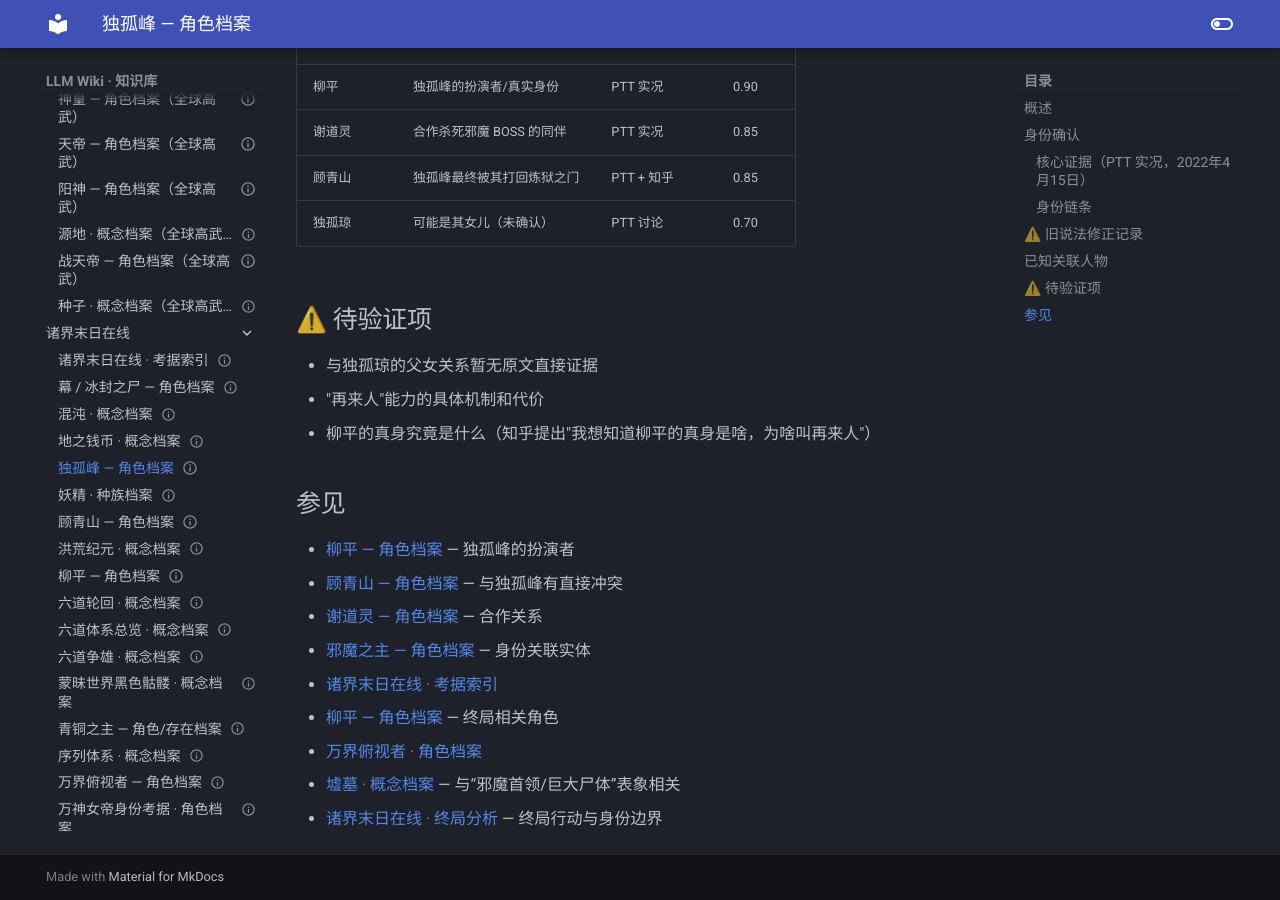
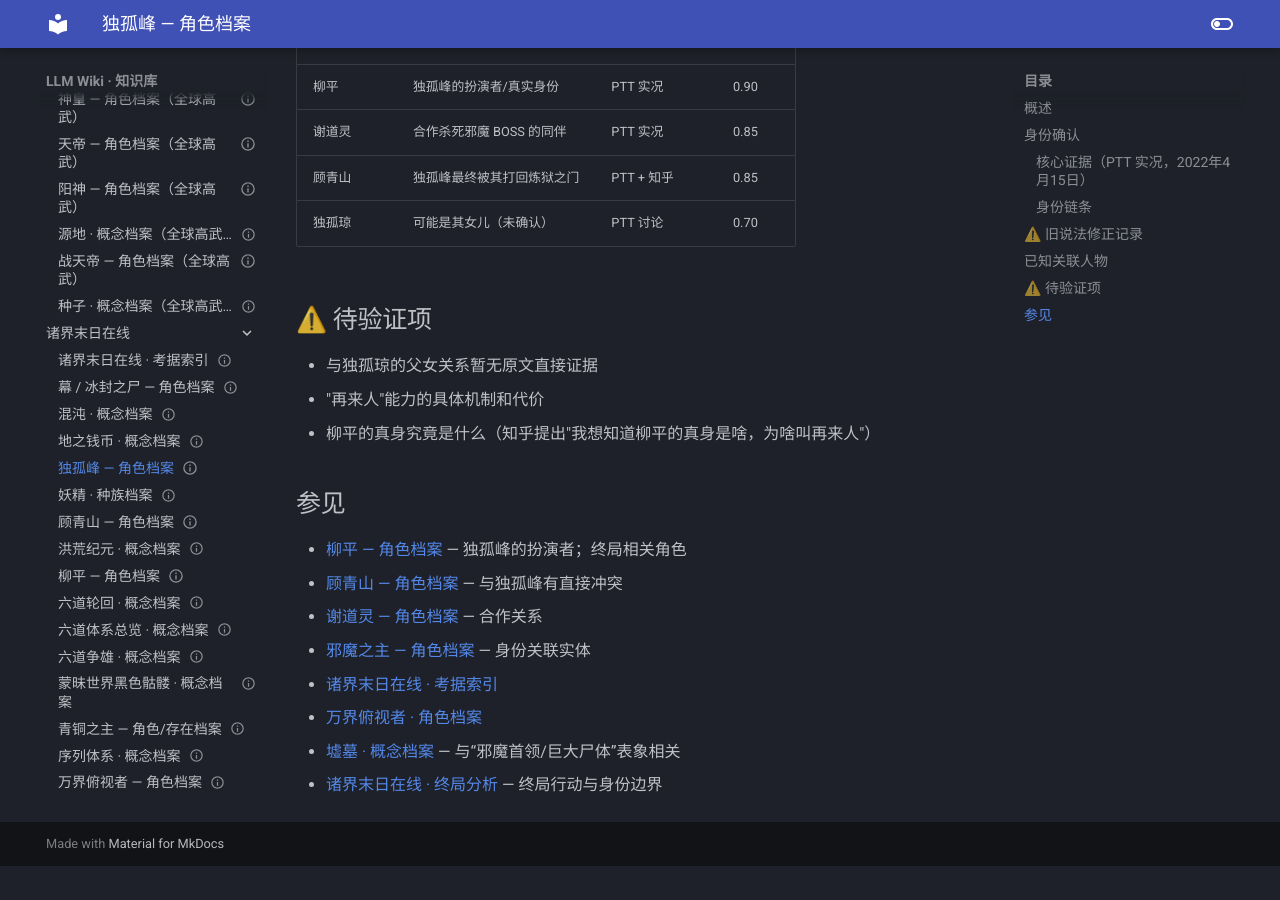
Before and after one commit to Zack3155/llm-wiki, an MkDocs documentation site: the page built from docs/topics/诸界末日在线/du-ge-feng-profile.md, in a window 1280 px wide and 900 px high, scrolled down 1363 px. Built offline with MkDocs 1.6.1 and Material for MkDocs 9.7.7, drawn with Linux system fonts in a browser that asks for light colours; after the commit the page ends 2229 px from its top, so only the background shows below that.

```diff
--- a/docs/topics/诸界末日在线/du-ge-feng-profile.md
+++ b/docs/topics/诸界末日在线/du-ge-feng-profile.md
@@ -71,12 +71,11 @@ tags:
 
 ## 参见
 
-- [柳平 — 角色档案](liu-ping-profile.md) — 独孤峰的扮演者
+- [柳平 — 角色档案](liu-ping-profile.md) — 独孤峰的扮演者；终局相关角色
 - [顾青山 — 角色档案](gu-qing-shan-profile.md) — 与独孤峰有直接冲突
 - [谢道灵 — 角色档案](xie-dao-ling-profile.md) — 合作关系
 - [邪魔之主 — 角色档案](xiemozhizhu-profile.md) — 身份关联实体
 - [诸界末日在线 · 考据索引](./_index.md)
-- [柳平 — 角色档案](liu-ping-profile.md) — 终局相关角色
 - [万界俯视者 · 角色档案](wan-jie-fu-shi-zhe-profile.md)
 - [墟墓 · 概念档案](xumu-concept.md) — 与“邪魔首领/巨大尸体”表象相关
 - [诸界末日在线 · 终局分析](zhu-jie-mo-ri-ending.md) — 终局行动与身份边界
```
